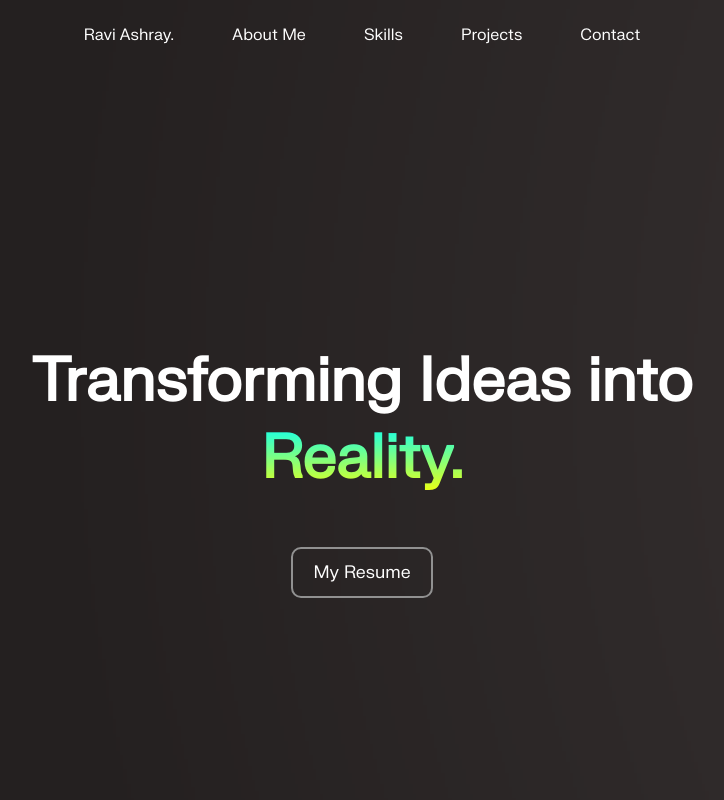
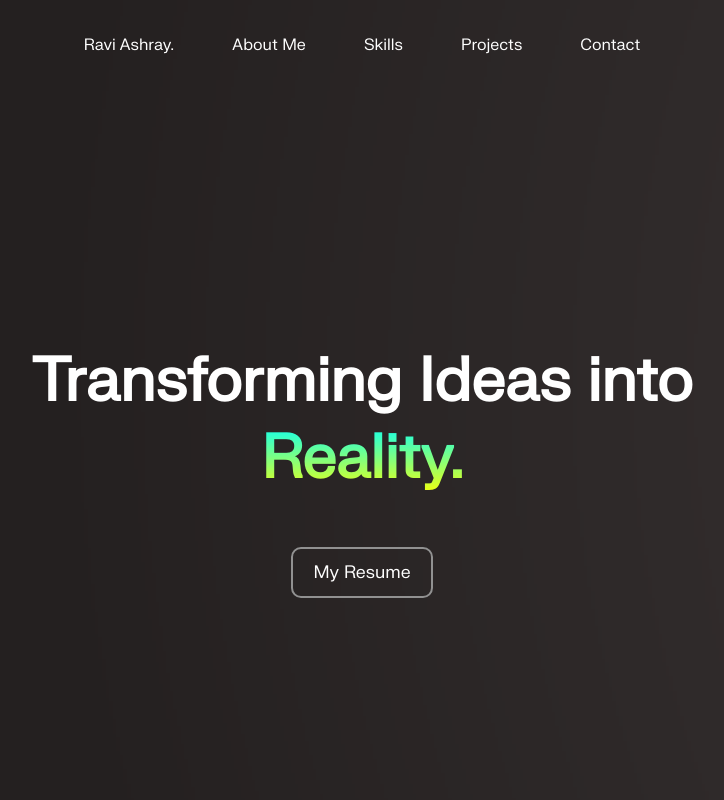
Before and after one commit to RaviAshray15/personal-portfolio, a React (Create React App) app: page / in a window 1280 px wide. Shown: the top 800 px of the page, without its empty margins (278-1002 px from the left). Built offline with nearby package versions, Linux system fonts and the light colour scheme.

Commit message:
Update Navbar.css

```diff
--- a/src/components/Navbar.css
+++ b/src/components/Navbar.css
@@ -50,7 +50,7 @@ span::selection {
 /* Navbar */
 .navbar {
     position: sticky;
-    top: 0;
+    top: 10px;
     z-index: 1000;
     display: flex;
     justify-content: center;
```
